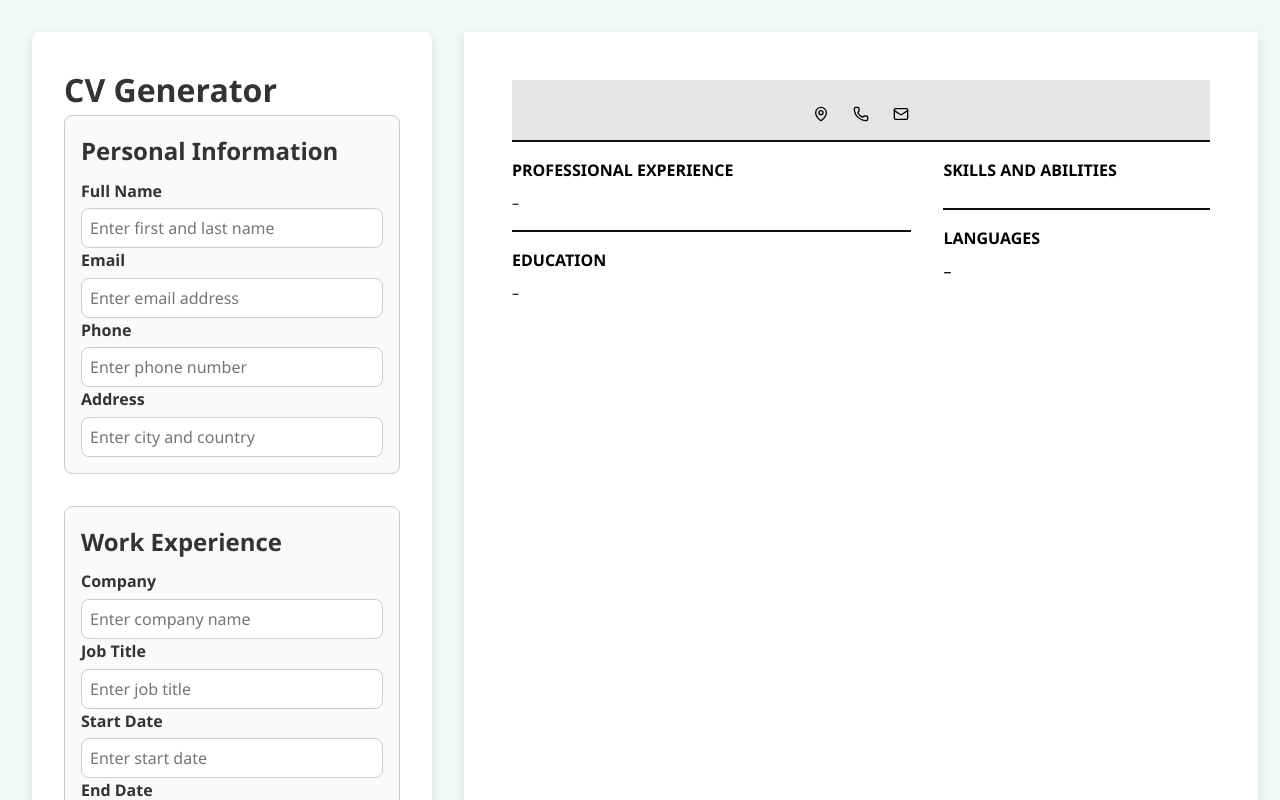
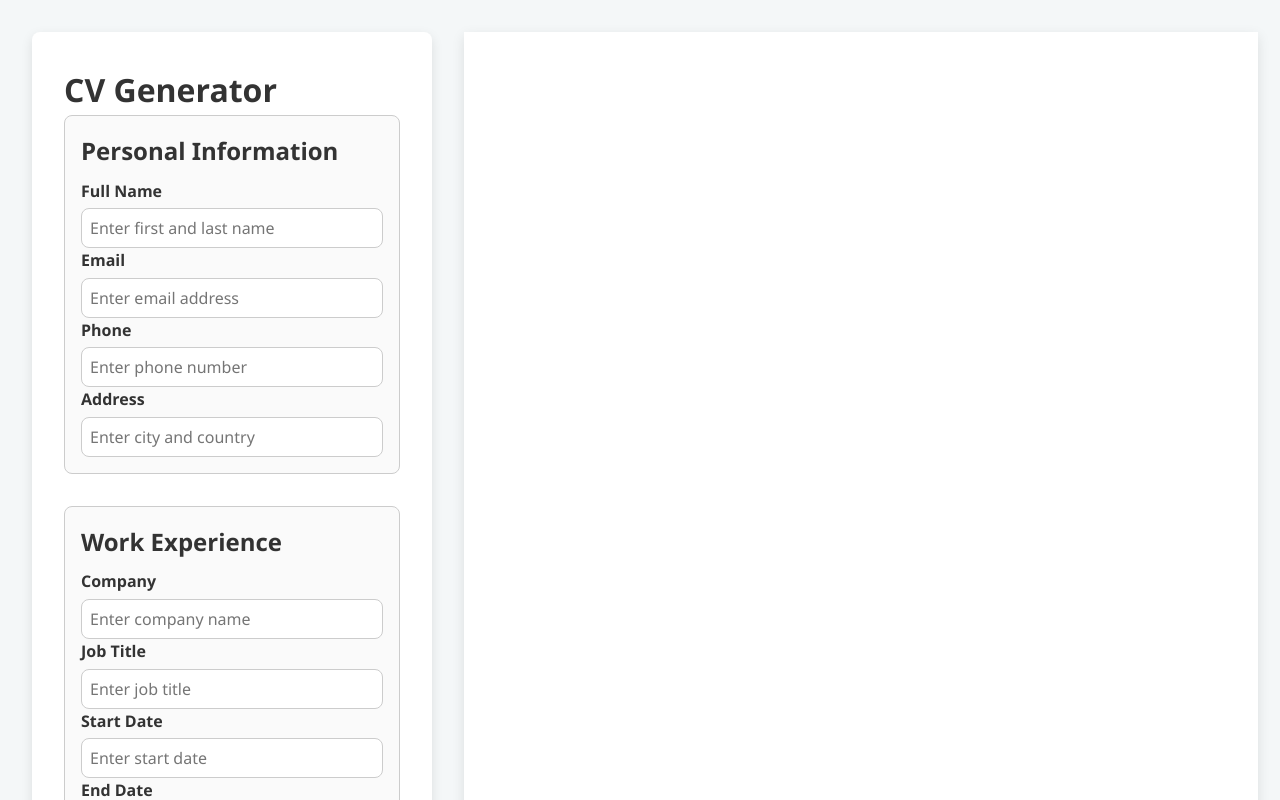
Before and after one commit to dlastic/cv-application, a React (Vite) app: page / in a window 1280 px wide. Shown: the top 800 px of the page. Built offline with nearby package versions, Linux system fonts and the light colour scheme.

Commit message:
Remove sections in CV display if no data entered

```diff
--- a/src/components/CVDisplay.jsx
+++ b/src/components/CVDisplay.jsx
@@ -1,5 +1,15 @@
 import "../styles/CVDisplay.css";
 import { MapPin, Phone, Mail } from "lucide-react";
+
+function hasValues(obj) {
+  return Object.values(obj).some(
+    (value) => typeof value === "string" && value.trim() !== ""
+  );
+}
+
+function hasAnyFilled(arr) {
+  return arr.some((item) => hasValues(item));
+}
 
 export default function CVDisplay({
   info,
@@ -18,31 +28,40 @@ export default function CVDisplay({
 
   return (
     <div className="cv">
+      {hasValues(info) && (
         <header className="cv-header">
           <div className="info">
             <h1>{info.name}</h1>
             <div className="contact-info">
+              {info.address && (
                 <p>
                   <MapPin size={16} className="inline mr-1" />
                   {info.address}
                 </p>
+              )}
+              {info.phone && (
                 <p>
                   <Phone size={16} className="inline mr-1" />
                   {info.phone}
                 </p>
+              )}
+              {info.email && (
                 <p>
                   <Mail size={16} className="inline mr-1" />
                   {info.email}
                 </p>
+              )}
             </div>
           </div>
         </header>
+      )}
 
       <main className="cv-main">
         <section className="left-column">
+          {hasAnyFilled(experiences) && (
             <div className="cv-experience">
               <h2>Professional Experience</h2>
-            {experiences.map((exp) => (
+              {experiences.filter(hasValues).map((exp) => (
                 <div key={exp.id} className="experience-item">
                   <h3>{exp.jobTitle}</h3>
                   <h4>{exp.company}</h4>
@@ -53,10 +72,12 @@ export default function CVDisplay({
                 </div>
               ))}
             </div>
+          )}
 
+          {hasAnyFilled(educations) && (
             <div className="cv-education">
               <h2>Education</h2>
-            {educations.map((edu) => (
+              {educations.filter(hasValues).map((edu) => (
                 <div key={edu.id} className="education-item">
                   <h3>{edu.degree}</h3>
                   <h4>{edu.institution}</h4>
@@ -67,28 +88,33 @@ export default function CVDisplay({
                 </div>
               ))}
             </div>
+          )}
         </section>
 
         <section className="right-column">
+          {hasAnyFilled(skills) && (
             <div className="cv-skills">
               <h2>Skills and Abilities</h2>
               <ul>
-              {skills.map((skill) => (
+                {skills.filter(hasValues).map((skill) => (
                   <li key={skill.id}>{skill.name}</li>
                 ))}
               </ul>
             </div>
+          )}
 
+          {hasAnyFilled(languages) && (
             <div className="cv-languages">
               <h2>Languages</h2>
               <ul>
-              {languages.map((language) => (
+                {languages.filter(hasValues).map((language) => (
                   <li key={language.id}>
                     {language.lang} – {proficiencyMap[language.proficiency]}
                   </li>
                 ))}
               </ul>
             </div>
+          )}
         </section>
       </main>
     </div>
```
Lines whose indentation alone changed are shown as unchanged.
